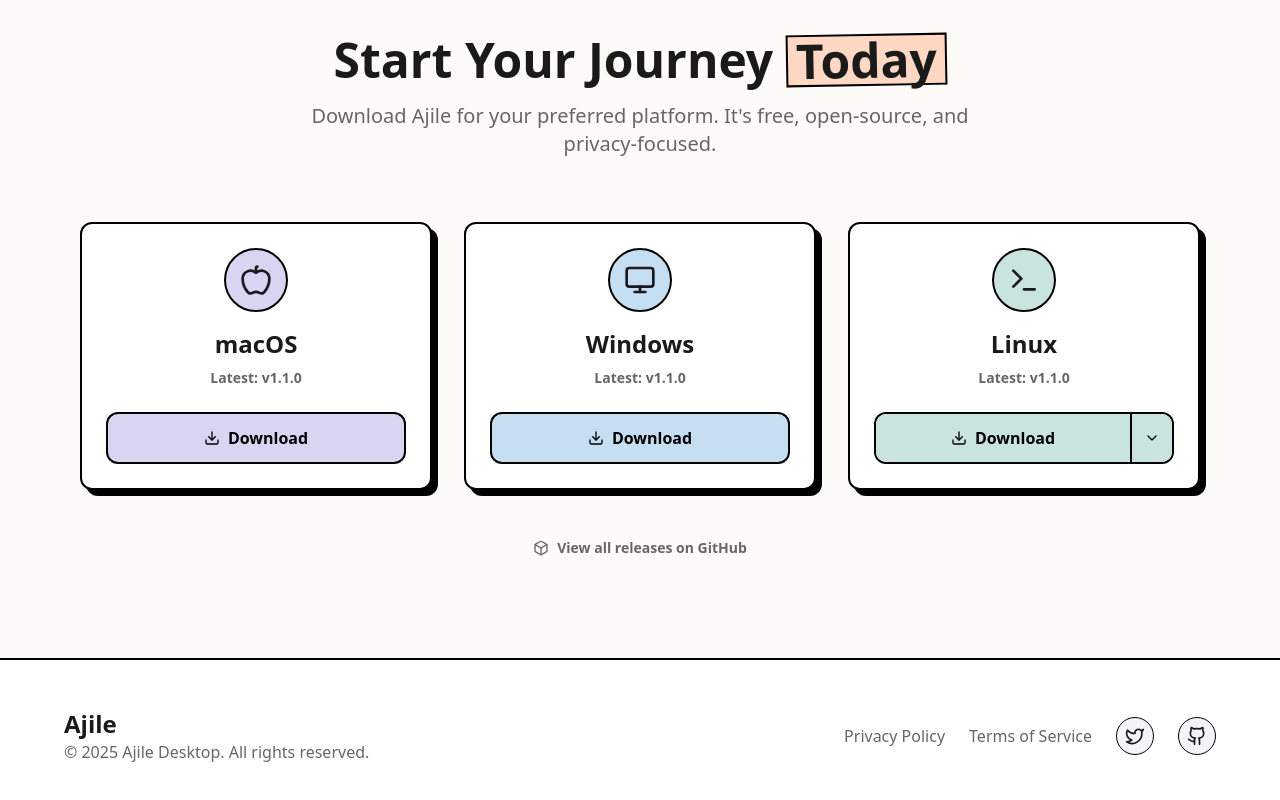
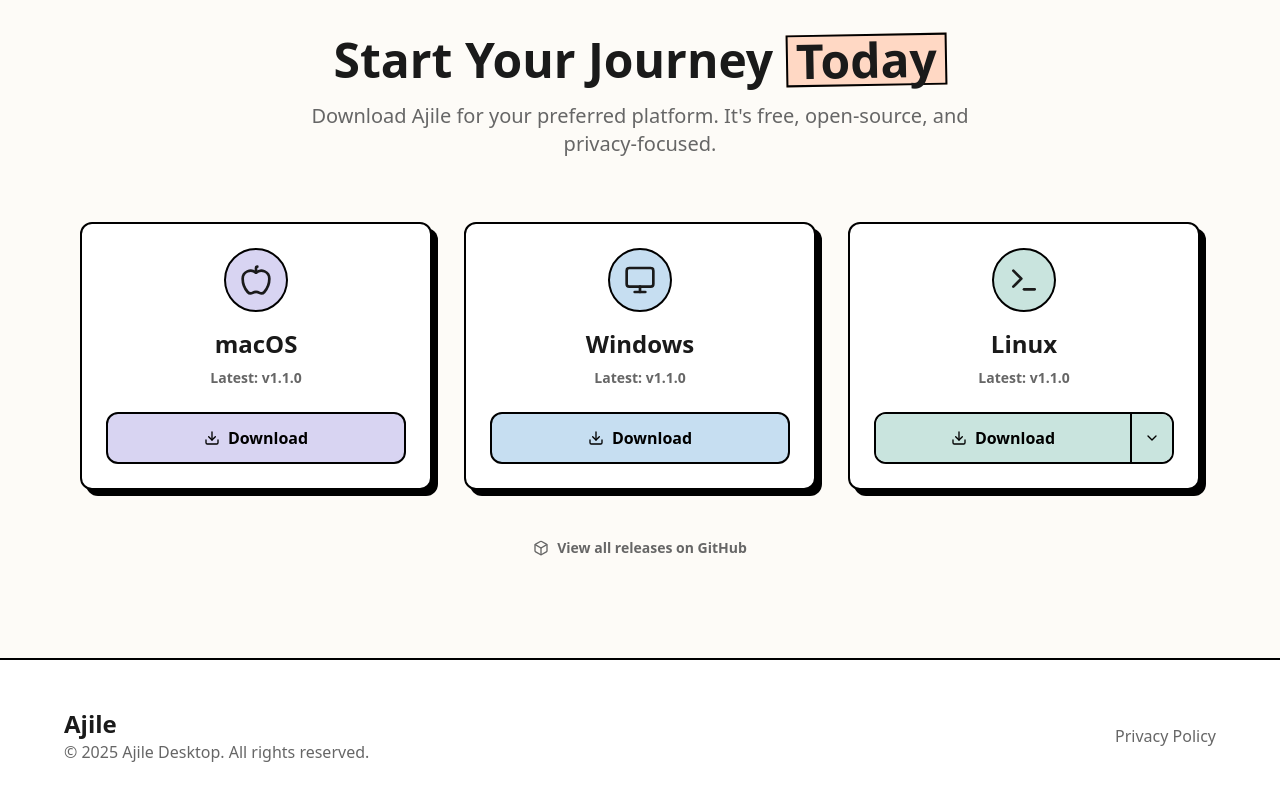
Before and after one commit to fmgono/ajile-landing-page, a React (Vite) app: page / in a window 1280 px wide. Shown: the part 5067-5867 px from the top of the page. Built offline with nearby package versions, Linux system fonts and the light colour scheme.

Commit message:
Refactor component imports to streamline dependencies; remove unused icons from FeaturesSection, InteractiveDemo, KanaFeatureDemo, and WordUpDemo for cleaner code.

```diff
--- a/src/components/FeaturesSection.tsx
+++ b/src/components/FeaturesSection.tsx
@@ -1,6 +1,4 @@
-import { Book, Brain, Sparkles, Zap, Database, Lock, Plus, Check, Search, BarChart3 } from "lucide-react";
-import { cn } from "../lib/utils";
-import { motion } from "framer-motion";
+import { Book, Brain, Sparkles, Zap, Database, Lock, Plus, Check } from "lucide-react";
 
 export function FeaturesSection() {
   return (
--- a/src/components/Footer.tsx
+++ b/src/components/Footer.tsx
@@ -1,5 +1,3 @@
-import { Github, Twitter } from "lucide-react";
-
 export function Footer() {
   return (
     <footer className="py-12 px-4 bg-white border-t-2 border-black">
@@ -11,13 +9,13 @@ export function Footer() {
 
         <div className="flex items-center gap-6">
           <a href="#" className="text-muted-foreground hover:text-black transition-colors">Privacy Policy</a>
-          <a href="#" className="text-muted-foreground hover:text-black transition-colors">Terms of Service</a>
-          <a href="#" className="p-2 bg-gray-100 rounded-full hover:bg-pastel-purple transition-colors border border-black">
+          {/* <a href="#" className="text-muted-foreground hover:text-black transition-colors">Terms of Service</a> */}
+          {/* <a href="#" className="p-2 bg-gray-100 rounded-full hover:bg-pastel-purple transition-colors border border-black">
             <Twitter className="w-5 h-5" />
-          </a>
-          <a href="#" className="p-2 bg-gray-100 rounded-full hover:bg-pastel-purple transition-colors border border-black">
+          </a> */}
+          {/* <a href="#" className="p-2 bg-gray-100 rounded-full hover:bg-pastel-purple transition-colors border border-black">
             <Github className="w-5 h-5" />
-          </a>
+          </a> */}
         </div>
       </div>
     </footer>
--- a/src/components/InteractiveDemo.tsx
+++ b/src/components/InteractiveDemo.tsx
@@ -1,6 +1,6 @@
 import { useState } from "react";
 import { motion, AnimatePresence } from "framer-motion";
-import { Plus, Volume2, ArrowRight, BookOpen, Image as ImageIcon, Loader2, Check } from "lucide-react";
+import { Plus, Volume2, BookOpen, Check } from "lucide-react";
 
 // Types for our mock data
 interface MockWord {
--- a/src/components/KanaFeatureDemo.tsx
+++ b/src/components/KanaFeatureDemo.tsx
@@ -1,6 +1,6 @@
 import { useState, useEffect, useRef } from "react";
 import { motion, AnimatePresence } from "framer-motion";
-import { Check, CheckCircle2, RotateCcw, Trophy, ArrowRight, XCircle, GraduationCap, Dumbbell, Layers, Grid, PlayCircle, Star, Sparkles, Volume2, HelpCircle } from "lucide-react";
+import { Check, CheckCircle2, RotateCcw, Trophy, ArrowRight, XCircle, GraduationCap, Dumbbell, Layers, Grid, PlayCircle, Star, Sparkles, HelpCircle } from "lucide-react";
 import ConfettiGenerator from "confetti-js";
 
 // Types
--- a/src/components/WordUpDemo.tsx
+++ b/src/components/WordUpDemo.tsx
@@ -1,6 +1,6 @@
 import { useState } from "react";
 import { motion, AnimatePresence } from "framer-motion";
-import { Volume2, BookOpen, Check, RotateCcw, Play, Pause, NotebookPen, AlertCircle, Image as ImageIcon, ArrowRight } from "lucide-react";
+import { BookOpen, Check, RotateCcw, Play, Pause, Image as ImageIcon, ArrowRight } from "lucide-react";
 
 // Mock Data for the demo
 const DEMO_WORDS = [
--- a/tsconfig.app.json
+++ b/tsconfig.app.json
@@ -5,7 +5,7 @@
     "useDefineForClassFields": true,
     "lib": ["ES2022", "DOM", "DOM.Iterable"],
     "module": "ESNext",
-    "types": ["vite/client", "./src/types"],
+    "types": ["vite/client"],
     "skipLibCheck": true,
 
     /* Bundler mode */
```
